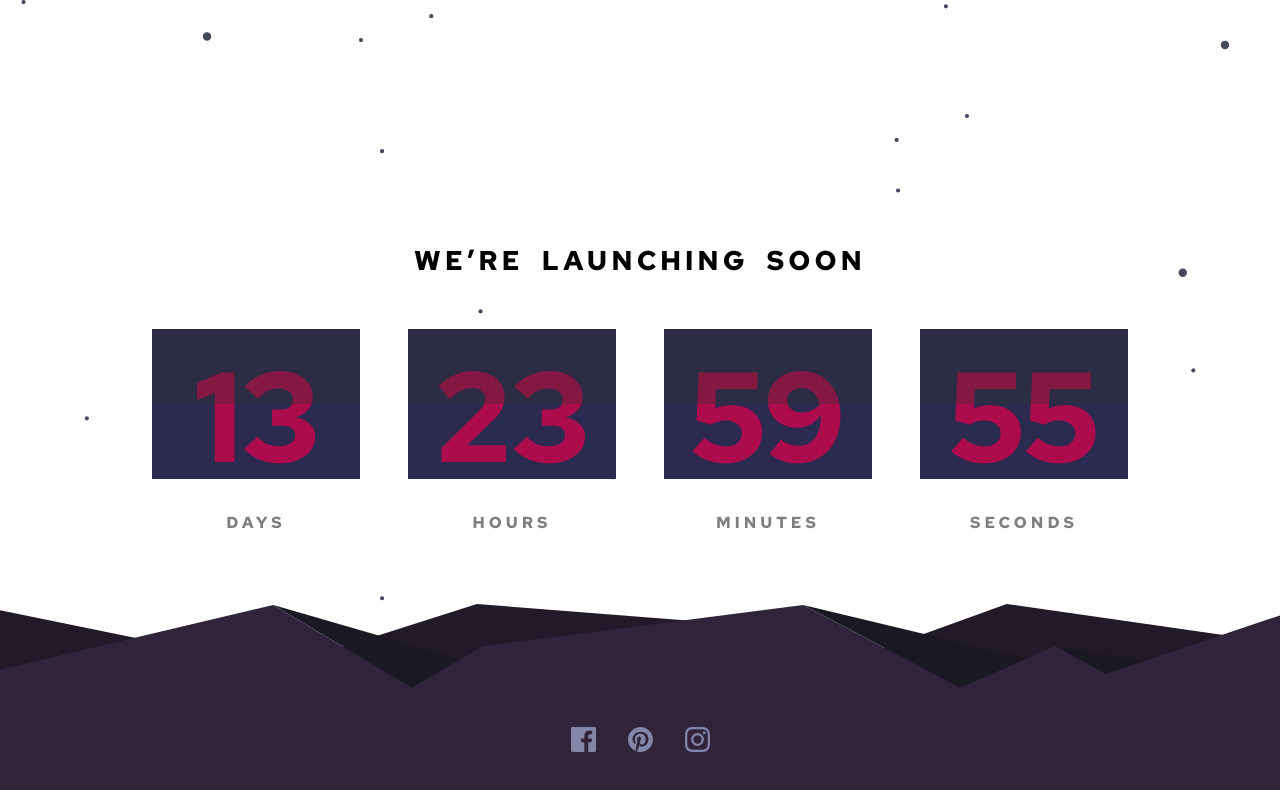
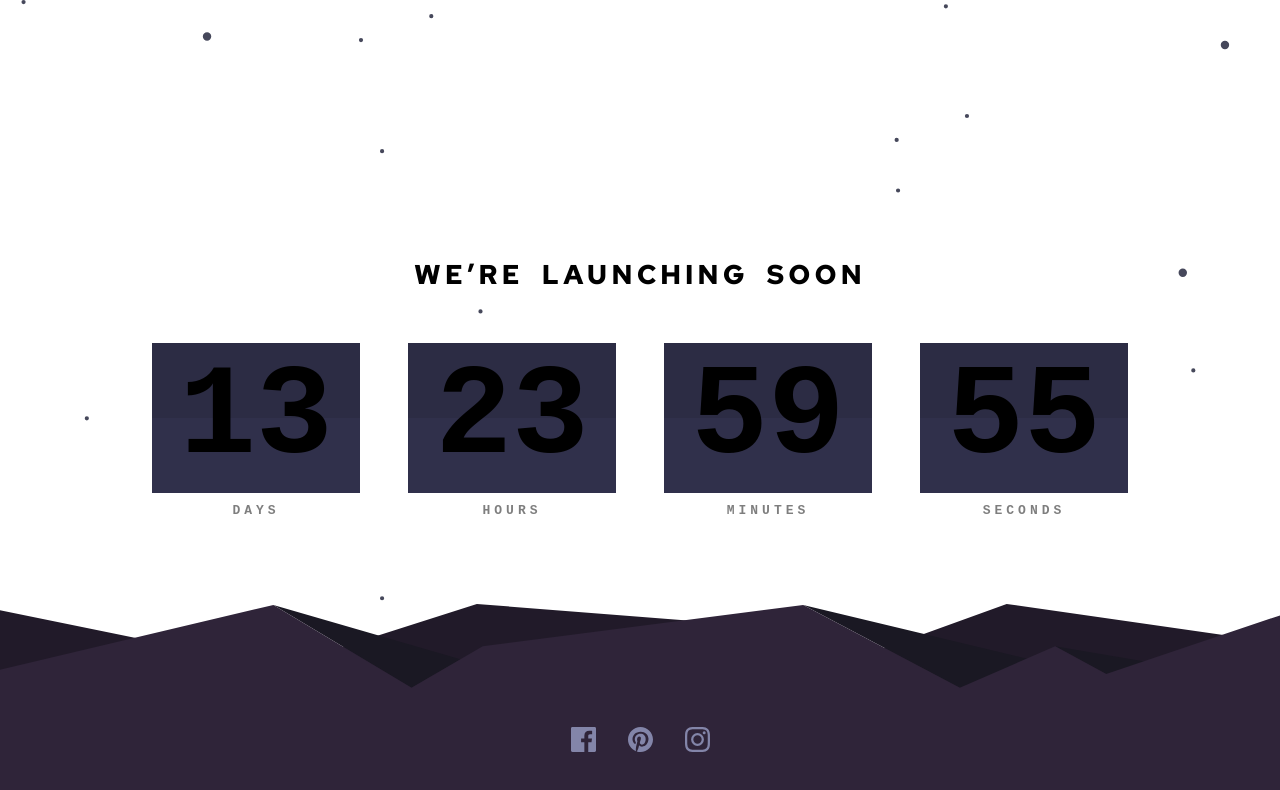
Before and after one commit to HediMuhamad/launch-countdown-timer, a Next.js app: page / in a window 1280 px wide. Shown: the top 790 px of the page. Built offline with nearby package versions, Linux system fonts and the light colour scheme.

Commit message:
refactor(count-down): rewriting the whole component

```diff
--- a/src/components/count-down-section/component/index.tsx
+++ b/src/components/count-down-section/component/index.tsx
@@ -3,7 +3,7 @@
 import { useCountDown } from "@/hooks/useCountDown";
 import { DateUtils } from "@/utils/date-utils";
 import { useMemo } from "react";
-import { CountDownUnit } from "./unit";
+import { CountDownSegment } from "./segment";
 
 const CountDown: React.FC = () => {
   const now = useMemo(() => new DateUtils().toDate(), []);
@@ -16,10 +16,16 @@ const CountDown: React.FC = () => {
   );
   return (
     <div className="flex gap-12">
-      <CountDownUnit label="days" value={diffDate.getDiff("day", now)} />
-      <CountDownUnit label="hours" value={diffDate.getDiff("hour", now)} />
-      <CountDownUnit label="minutes" value={diffDate.getDiff("minute", now)} />
-      <CountDownUnit label="seconds" value={diffDate.getDiff("second", now)} />
+      <CountDownSegment label="days" value={diffDate.getDiff("day", now)} />
+      <CountDownSegment label="hours" value={diffDate.getDiff("hour", now)} />
+      <CountDownSegment
+        label="minutes"
+        value={diffDate.getDiff("minute", now)}
+      />
+      <CountDownSegment
+        label="seconds"
+        value={diffDate.getDiff("second", now)}
+      />
     </div>
   );
 };
--- /dev/null
+++ b/src/components/count-down-section/component/segment.tsx
@@ -0,0 +1,117 @@
+"use client";
+
+import { useEffect, useRef } from "react";
+import { formatValue, useIsMounted } from "./helpers";
+import styles from "./style.module.css";
+interface CountDownUnitProps {
+  value: number;
+  label: string;
+}
+
+export const CountDownSegment: React.FC<CountDownUnitProps> = ({
+  value,
+  label,
+}) => {
+  const prevValue = useRef(value);
+  useEffect(() => {
+    prevValue.current = value;
+  });
+
+  return (
+    <div className={styles["count-down-segment"]}>
+      <div className={styles["count-down-segment__units"]}>
+        <CountDownTopUnit value={formatValue(value)} />
+        <CountDownMiddleTopUnit
+          key={"mid-top-" + value}
+          value={formatValue(prevValue.current)}
+        />
+        <CountDownMiddleBottomUnit
+          key={"mid-bottom-" + value}
+          value={formatValue(value)}
+        />
+        <CountDownBottomUnit value={formatValue(prevValue?.current)} />
+      </div>
+      <p className={styles["count-down-segment__label"]}>{label}</p>
+    </div>
+  );
+};
+
+const CountDownTopUnit = ({ value }: { value: string }) => {
+  return <CommonUnit value={value} />;
+};
+
+const CountDownMiddleTopUnit = ({ value }: { value: string }) => {
+  const isMounted = useIsMounted();
+
+  return (
+    <CommonUnit
+      unitContainerClassNames={["count-down-segment__unit--middle"]}
+      unitContainerStyle={{
+        transform: isMounted ? "rotateX(-90deg)" : "rotateX(0deg)",
+      }}
+      value={value}
+    ></CommonUnit>
+  );
+};
+
+const CountDownMiddleBottomUnit = ({ value }: { value: string }) => {
+  const isMounted = useIsMounted();
+
+  return (
+    <CommonUnit
+      unitContainerClassNames={["count-down-segment__unit--middle"]}
+      unitContainerStyle={{
+        transitionDelay: "calc(var(--animation-period) / 2)",
+        transform: isMounted ? "rotateX(-180deg)" : "rotateX(-90deg)",
+      }}
+      unitNumberStyle={
+        isMounted
+          ? {
+              transform: "translateY(0%) scaleY(-1)",
+              filter: "brightness(1.1)",
+            }
+          : {}
+      }
+      value={value}
+    />
+  );
+};
+
+const CountDownBottomUnit = ({ value }: { value: string }) => {
+  return (
+    <CommonUnit
+      value={value}
+      unitNumberClassNames={["count-down-segment__unit-value--bottom"]}
+    />
+  );
+};
+
+const CommonUnit = ({
+  value,
+  unitContainerClassNames = [],
+  unitContainerStyle,
+  unitNumberClassNames = [],
+  unitNumberStyle,
+}: {
+  value: string;
+  unitContainerClassNames?: string[];
+  unitContainerStyle?: React.CSSProperties;
+  unitNumberClassNames?: string[];
+  unitNumberStyle?: React.CSSProperties;
+}) => (
+  <div
+    style={unitContainerStyle}
+    className={["count-down-segment__unit", ...unitContainerClassNames]
+      ?.map((key) => styles[key])
+      ?.join(" ")}
+  >
+    <div
+      style={unitNumberStyle}
+      className={["count-down-segment__unit-value", ...unitNumberClassNames]
+        ?.map((key) => styles[key])
+        ?.join(" ")}
+    >
+      {value}
+    </div>
+  </div>
+);
--- /dev/null
+++ b/src/components/count-down-section/component/style.module.css
@@ -0,0 +1,51 @@
+.count-down-segment {
+  --animation-period: 250ms;
+  font-family: monospace;
+
+  display: flex;
+  flex-direction: column;
+  justify-content: center;
+  align-items: center;
+  gap: 8px;
+}
+
+.count-down-segment__units {
+  display: flex;
+  flex-direction: column;
+}
+
+.count-down-segment__unit {
+  height: 75px;
+  overflow: hidden;
+}
+
+.count-down-segment__unit--middle {
+  position: absolute;
+  transform-origin: bottom;
+  transition-duration: calc(var(--animation-period) / 2);
+  transition-property: all;
+  transition-timing-function: linear;
+  z-index: 100;
+}
+
+.count-down-segment__unit-value {
+  display: flex;
+  justify-content: center;
+  align-items: center;
+  background-color: #2c2c44;
+  font-size: 8rem;
+  width: 13rem;
+  height: 150px;
+  color: var(--soft-red);
+}
+
+.count-down-segment__unit-value--bottom {
+  transform: translateY(-50%);
+  filter: brightness(1.1);
+}
+
+.count-down-segment__label {
+  text-transform: uppercase;
+  opacity: 0.5;
+  letter-spacing: 4px;
+}
--- a/src/components/count-down-section/component/styles.ts
+++ /dev/null
@@ -1,8 +0,0 @@
-export const ANIMATION_PERIOD = 250;
-export const COMMON_UNIT_CONTAINER_STYLE = "h-[75px] overflow-hidden radius-20";
-export const COMMON_UNIT_TEXT_STYLE =
-  "bg-[#2c2c44] text-9xl w-52 h-[150px] text-center py-6 text-pink-900";
-
-export const COUNT_DOWN_MIDDLE_UNIT_CONTAINER_STYLE = `absolute transition-all origin-bottom ease-linear z-10 duration-${
-  ANIMATION_PERIOD / 2
-}`;
--- a/src/components/count-down-section/component/unit.tsx
+++ /dev/null
@@ -1,113 +0,0 @@
-"use client";
-
-import { cn } from "@/utils/cn";
-import { useEffect, useRef } from "react";
-import { formatValue, useIsMounted } from "./helpers";
-import {
-  ANIMATION_PERIOD,
-  COMMON_UNIT_CONTAINER_STYLE,
-  COMMON_UNIT_TEXT_STYLE,
-  COUNT_DOWN_MIDDLE_UNIT_CONTAINER_STYLE,
-} from "./styles";
-
-interface CountDownUnitProps {
-  value: number;
-  label: string;
-}
-
-export const CountDownUnit: React.FC<CountDownUnitProps> = ({
-  value,
-  label,
-}) => {
-  const prevValue = useRef(value);
-  useEffect(() => {
-    prevValue.current = value;
-  });
-
-  return (
-    <div className="flex flex-col gap-8 justify-center items-center">
-      <div className="flex flex-col">
-        <CountDownTopUnit value={formatValue(value)} />
-        <CountDownMiddleTopUnit
-          key={"mid-top-" + value}
-          value={formatValue(value)}
-        />
-        <CountDownMiddleBottomUnit
-          key={"mid-bottom-" + value}
-          value={formatValue(value)}
-        />
-        <CountDownBottomUnit value={formatValue(prevValue?.current)} />
-      </div>
-      <p className="uppercase opacity-50" style={{ letterSpacing: 4 }}>
-        {label}
-      </p>
-    </div>
-  );
-};
-
-const CountDownTopUnit = ({ value }: { value: string }) => {
-  return (
-    <div className={cn(COMMON_UNIT_CONTAINER_STYLE)}>
-      <div className={COMMON_UNIT_TEXT_STYLE}>{value}</div>
-    </div>
-  );
-};
-
-const CountDownMiddleTopUnit = ({ value }: { value: string }) => {
-  const isMounted = useIsMounted();
-
-  return (
-    <div
-      className={cn(
-        COMMON_UNIT_CONTAINER_STYLE,
-        COUNT_DOWN_MIDDLE_UNIT_CONTAINER_STYLE
-      )}
-      style={{
-        transform: isMounted ? "rotateX(-90deg)" : "rotateX(0deg)",
-      }}
-    >
-      <div className={COMMON_UNIT_TEXT_STYLE}>{value}</div>
-    </div>
-  );
-};
-
-const CountDownMiddleBottomUnit = ({ value }: { value: string }) => {
-  const isMounted = useIsMounted();
-
-  return (
-    <div
-      className={cn(
-        COMMON_UNIT_CONTAINER_STYLE,
-        COUNT_DOWN_MIDDLE_UNIT_CONTAINER_STYLE,
-        `delay-[${ANIMATION_PERIOD / 2}]`
-      )}
-      style={{
-        transform: isMounted ? "rotateX(-180deg)" : "rotateX(-90deg)",
-      }}
-    >
-      <div
-        className={cn(
-          COMMON_UNIT_TEXT_STYLE,
-          isMounted && "-translate-y-1/2 saturate-150"
-        )}
-        style={{
-          transform: isMounted ? "scaleY(-1)" : "",
-        }}
-      >
-        {value}
-      </div>
-    </div>
-  );
-};
-
-const CountDownBottomUnit = ({ value }: { value: string }) => {
-  return (
-    <div className={COMMON_UNIT_CONTAINER_STYLE}>
-      <div
-        className={COMMON_UNIT_TEXT_STYLE + " -translate-y-1/2 saturate-150"}
-      >
-        {value}
-      </div>
-    </div>
-  );
-};
```
